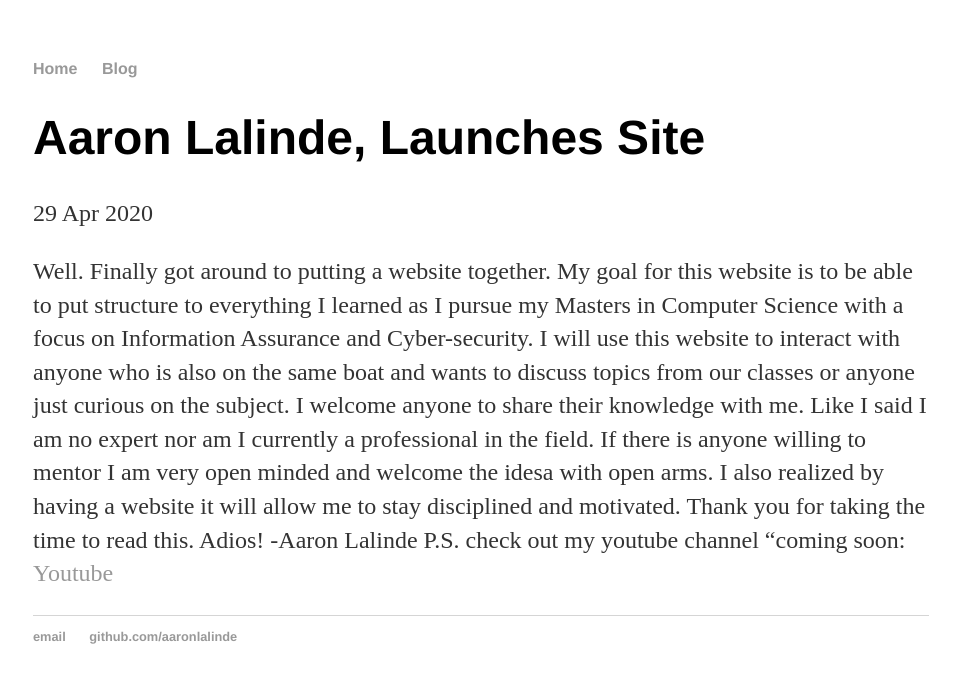
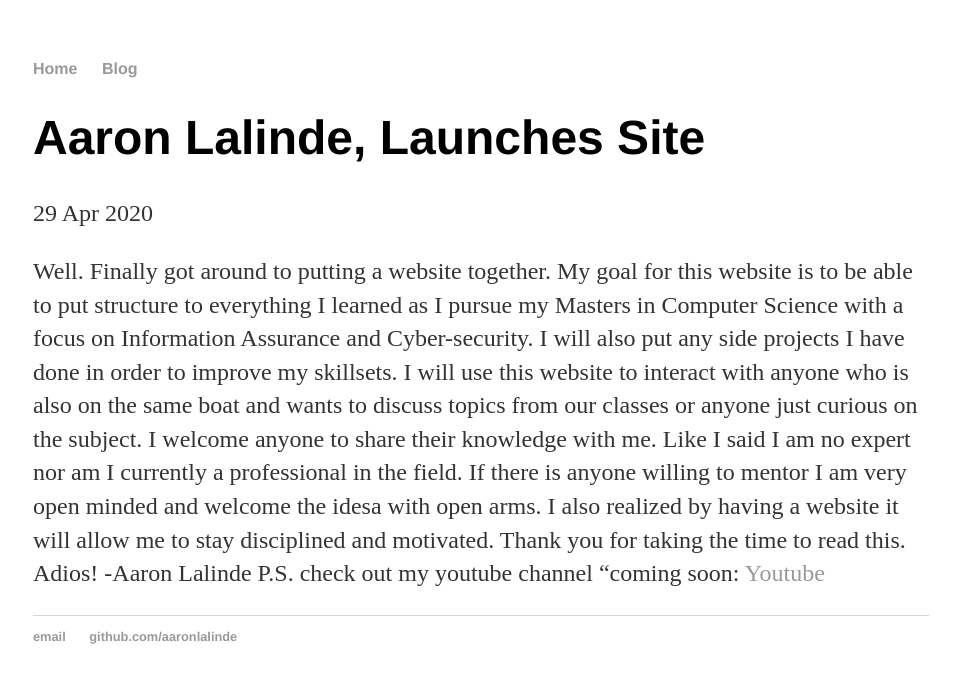
Before and after one commit to aaronlalinde/aaronlalinde.github.io, a Jekyll site: the page built from _posts/2020-04-29-About-Aaron-Lalinde.md, in a window 1280 px wide. Shown: the top 683 px of the page, without its empty margins (159-1119 px from the left). Built offline with Jekyll 4.4.1, drawn with Linux system fonts in a browser that asks for light colours.

Commit message:
Update 2020-04-29-About-Aaron-Lalinde.md

```diff
--- a/_posts/2020-04-29-About-Aaron-Lalinde.md
+++ b/_posts/2020-04-29-About-Aaron-Lalinde.md
@@ -5,5 +5,5 @@
 ---
 
 Well. Finally got around to putting a website together. My goal for this website is to be able to put structure to everything I learned
-as I pursue my Masters in Computer Science with a focus on Information Assurance and Cyber-security. I will use this website to interact with anyone who is also on the same boat and wants to discuss topics from our classes or anyone just curious on the subject. I welcome anyone to share their knowledge with me. Like I said I am no expert nor am I currently a professional in the field. If there is anyone willing to mentor I am very open minded and welcome the idesa with open arms. I also realized by having a website it will allow me to stay disciplined and motivated. Thank you for taking the time to read this. Adios! -Aaron Lalinde
+as I pursue my Masters in Computer Science with a focus on Information Assurance and Cyber-security. I will also put any side projects I have done in order to improve my skillsets. I will use this website to interact with anyone who is also on the same boat and wants to discuss topics from our classes or anyone just curious on the subject. I welcome anyone to share their knowledge with me. Like I said I am no expert nor am I currently a professional in the field. If there is anyone willing to mentor I am very open minded and welcome the idesa with open arms. I also realized by having a website it will allow me to stay disciplined and motivated. Thank you for taking the time to read this. Adios! -Aaron Lalinde
 P.S. check out my youtube channel "coming soon: [Youtube](https://www.youtube.com/channel/UCQjBOBMb7FadVg6065M_1LA/featured?view_as=subscriber)
```
